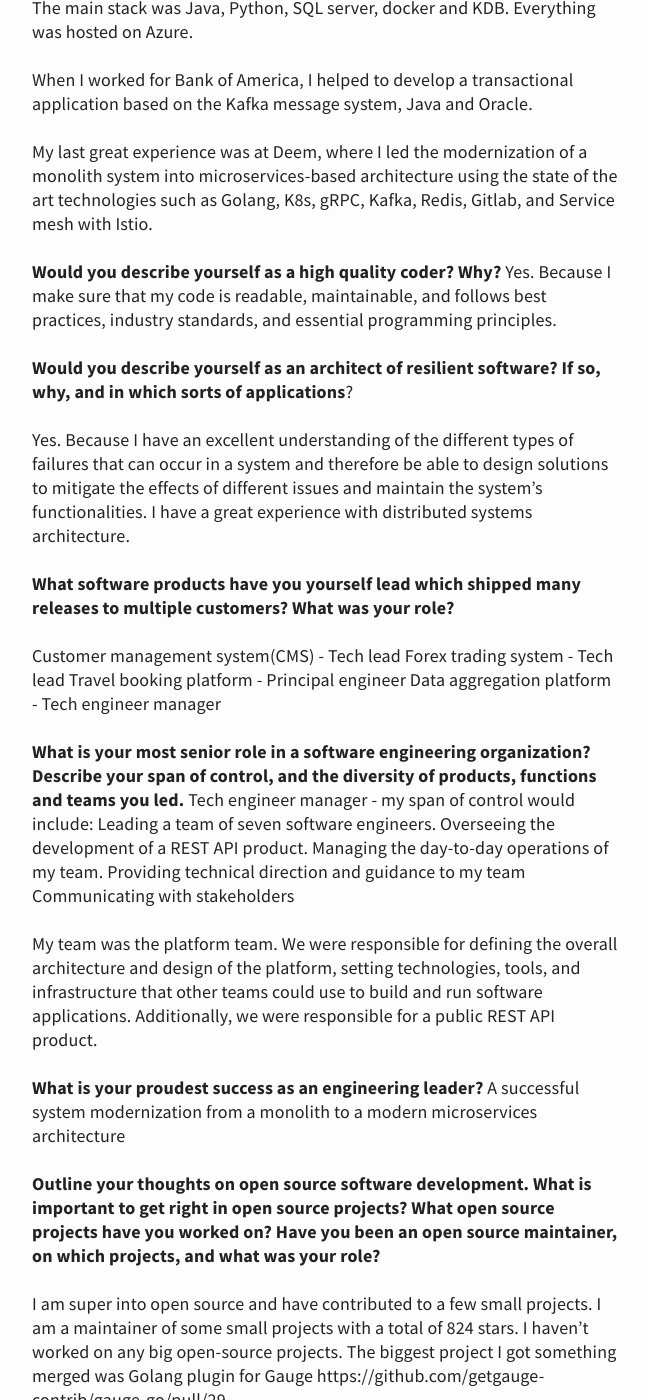
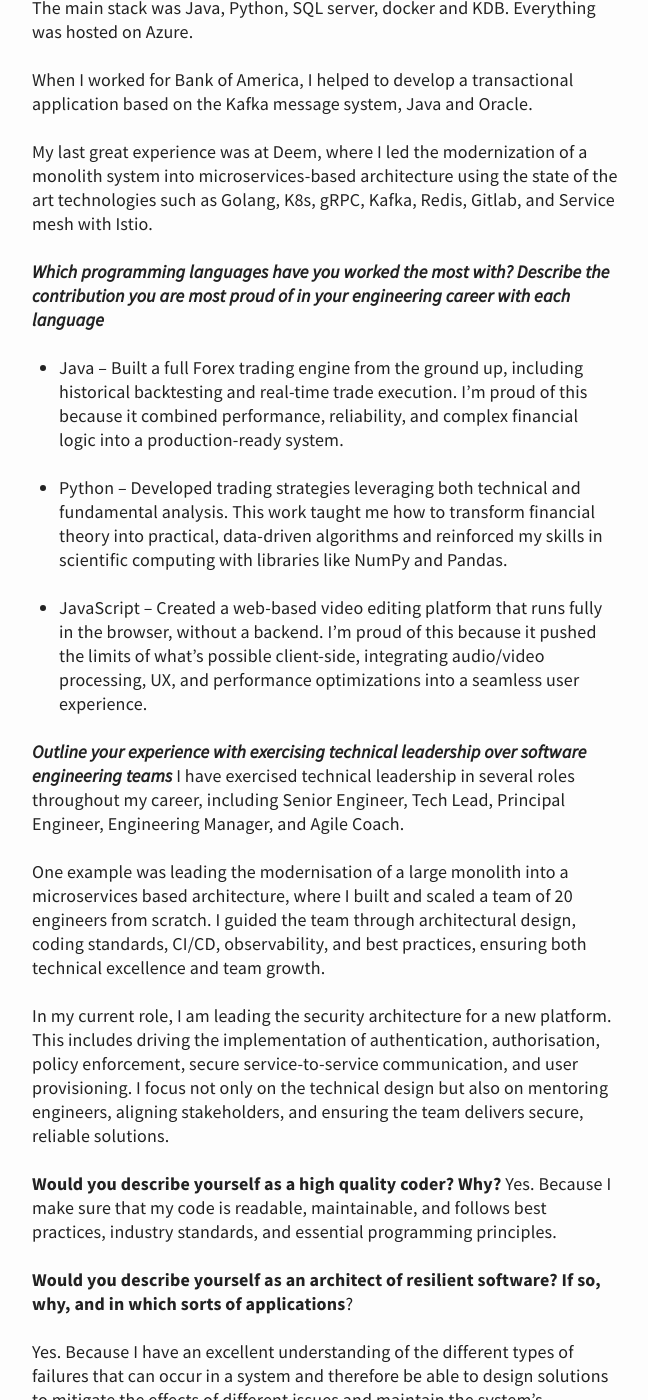
Before and after one commit to apssouza22/blog, a Jekyll site: the page built from _posts/2022-12-17-alex-qa.md, in a window 1280 px wide and 1400 px high, scrolled down 747 px. Shown: the whole window, without its empty margins (315-963 px from the left). Built offline with Jekyll 4.4.1, drawn with Linux system fonts in a browser that asks for light colours; comment, search, counter and statistics services are not loaded.

Commit message:
Update 2022-12-17-alex-qa.md

```diff
--- a/_posts/2022-12-17-alex-qa.md
+++ b/_posts/2022-12-17-alex-qa.md
@@ -13,6 +13,21 @@ In 2017, I joined a fintech startup company as a tech lead to build a Forex trad
 When I worked for Bank of America, I helped to develop a transactional application based on the Kafka message system, Java and Oracle.
 
 My last great experience was at Deem, where I led the modernization of a monolith system into microservices-based architecture using the state of the art technologies such as Golang, K8s, gRPC, Kafka, Redis, Gitlab, and Service mesh with Istio.
+
+***Which programming languages have you worked the most with? Describe the contribution you are most proud of in your engineering career with each language***
+- Java – Built a full Forex trading engine from the ground up, including historical backtesting and real-time trade execution. I’m proud of this because it combined performance, reliability, and complex financial logic into a production-ready system.
+
+- Python – Developed trading strategies leveraging both technical and fundamental analysis. This work taught me how to transform financial theory into practical, data-driven algorithms and reinforced my skills in scientific computing with libraries like NumPy and Pandas.
+
+- JavaScript – Created a web-based video editing platform that runs fully in the browser, without a backend. I’m proud of this because it pushed the limits of what’s possible client-side, integrating audio/video processing, UX, and performance optimizations into a seamless user experience.
+
+***Outline your experience with exercising technical leadership over software engineering teams***
+I have exercised technical leadership in several roles throughout my career, including Senior Engineer, Tech Lead, Principal Engineer, Engineering Manager, and Agile Coach.
+
+One example was leading the modernisation of a large monolith into a microservices based architecture, where I built and scaled a team of 20 engineers from scratch. I guided the team through architectural design, coding standards, CI/CD, observability, and best practices, ensuring both technical excellence and team growth.
+
+In my current role, I am leading the security architecture for a new platform. This includes driving the implementation of authentication, authorisation, policy enforcement, secure service-to-service communication, and user provisioning. I focus not only on the technical design but also on mentoring engineers, aligning stakeholders, and ensuring the team delivers secure, reliable solutions.
+
 
 **Would you describe yourself as a high quality coder? Why?**
 Yes. Because  I make sure that my code is readable, maintainable, and follows best practices,  industry standards, and essential programming principles.
```
